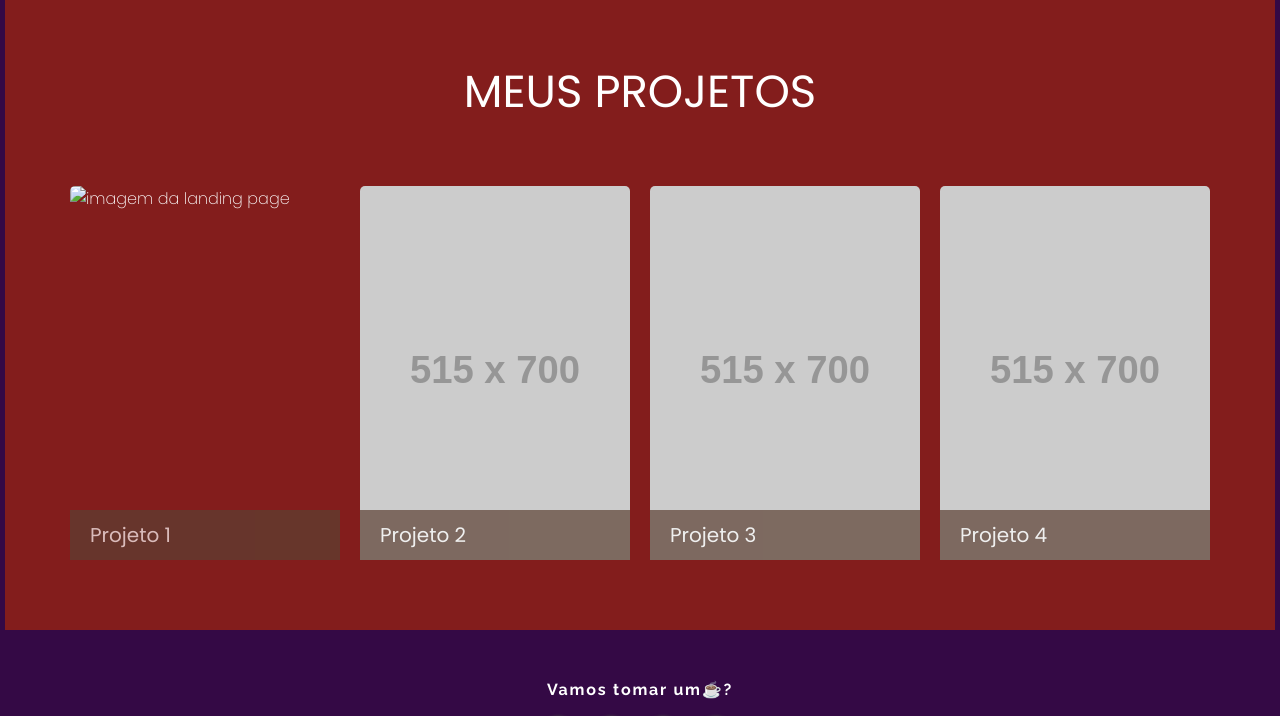
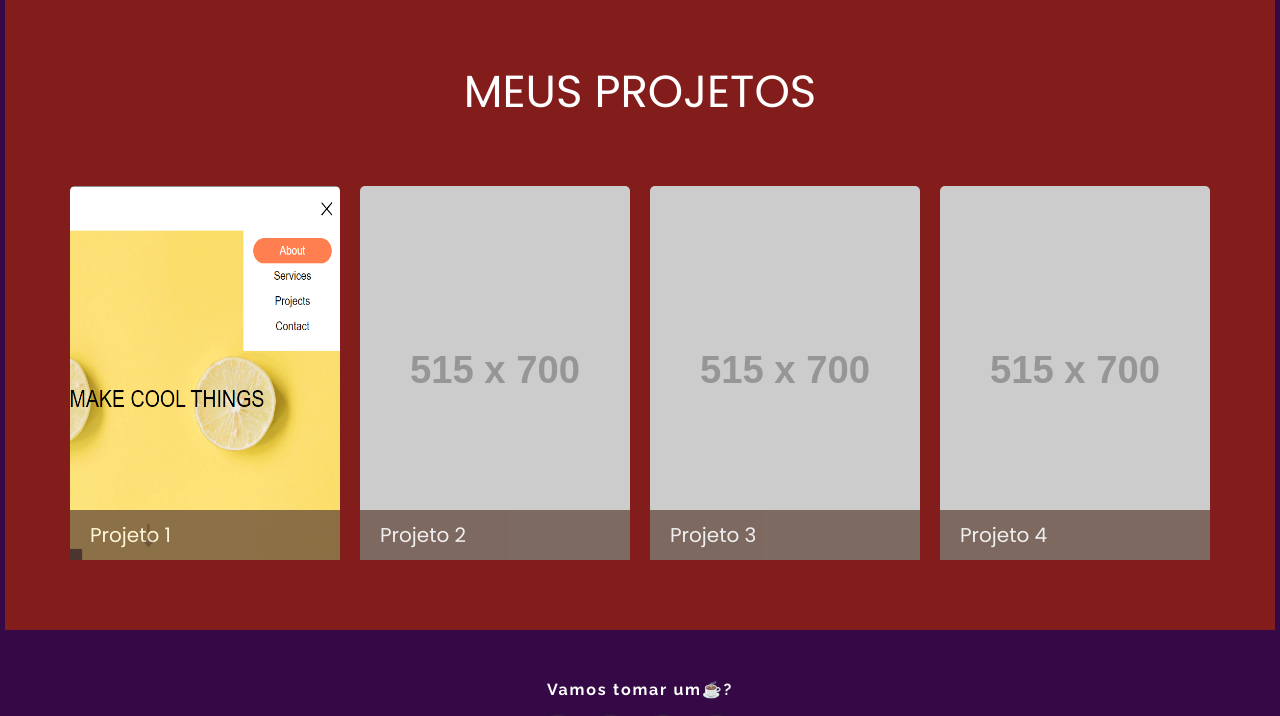
Before and after one commit to guilherme-nicolini/Portifolio, a plain HTML site: page index.html in a window 1280 px wide. Shown: the part 3819-4535 px from the top of the page. Drawn offline with nearby package versions, Linux system fonts and the light colour scheme; placeholder pictures from the web are drawn by us.

Commit message:
mudança de raiz da imagem

```diff
--- a/index.html
+++ b/index.html
@@ -276,7 +276,7 @@
     <div class="container-projetos container">
       <div class="projeto">
         <a target="_blank" href="#">
-          <img src="/src/image/projeto-agencia.png" alt="imagem da landing page">
+          <img src="/image/projeto-agencia.png" alt="imagem da landing page">
           <h3>Projeto 1 </h3>
           <div class="informacoes-projeto">
             <p>
```
